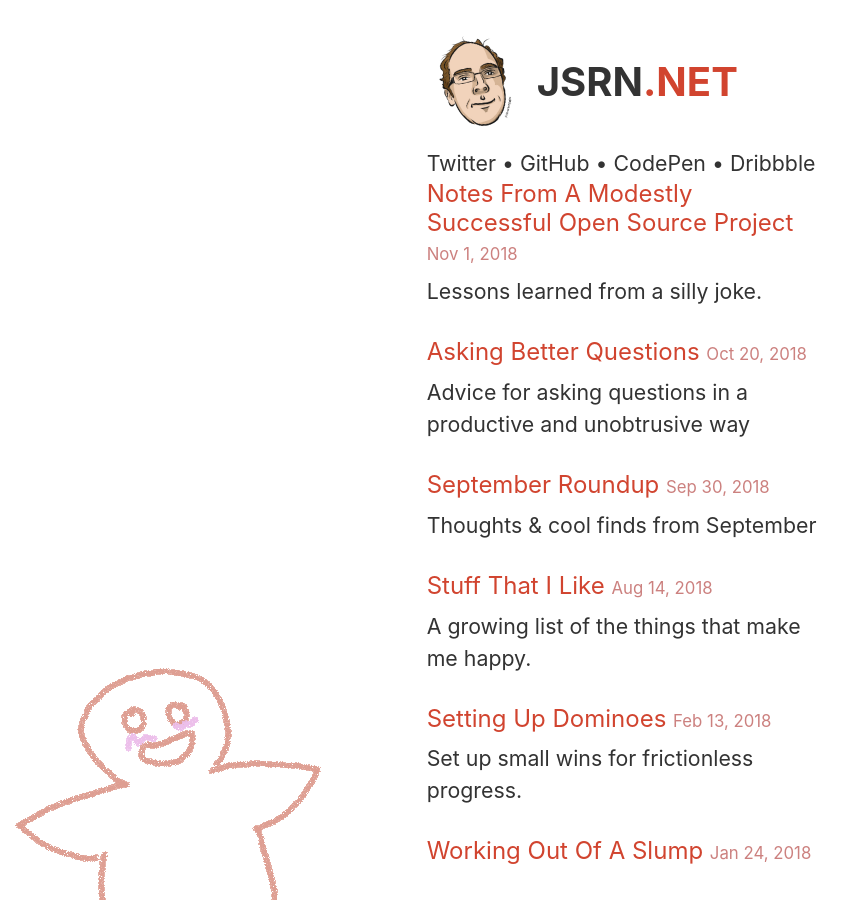
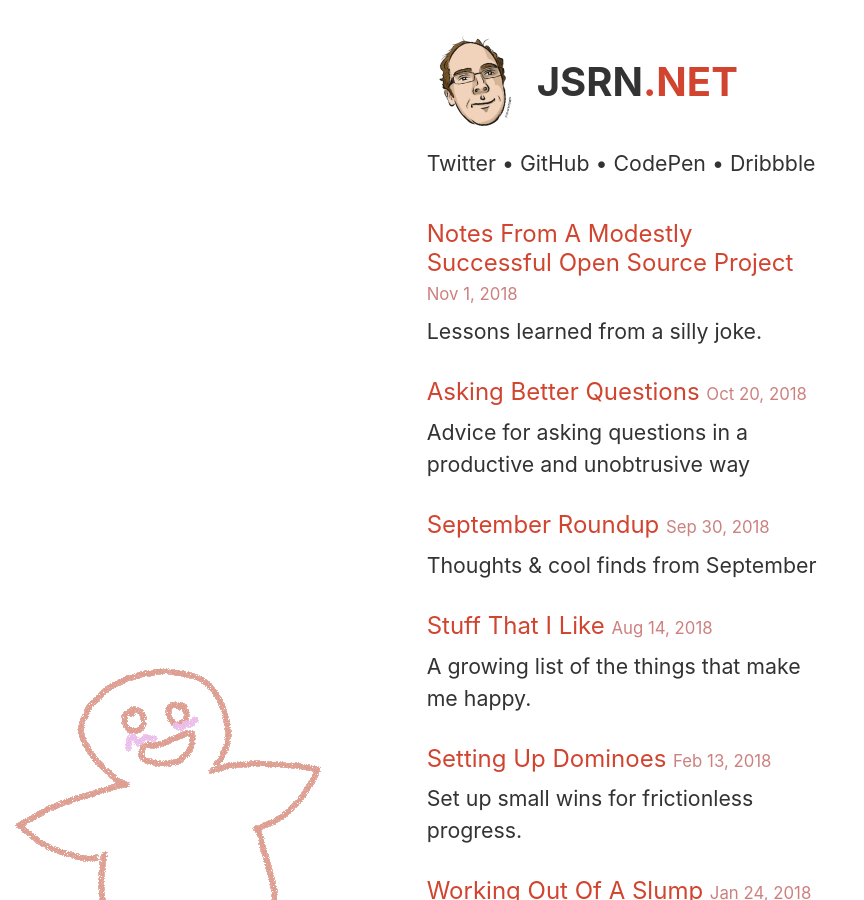
Before and after one commit to jsrn/jsrn.github.io, a Jekyll site: the page built from writing.md, in a window 1280 px wide and 900 px high. Shown: the whole window, without its empty margins (0-864 px from the left). Built offline with Jekyll 4.4.1, drawn with Linux system fonts in a browser that asks for light colours.

Commit message:
Same padding

```diff
--- a/_layouts/writing.html
+++ b/_layouts/writing.html
@@ -10,7 +10,7 @@ layout: default
   {{ content }}
 
   {%- if site.posts.size > 0 -%}
-    <ul class="post-list">
+    <ul class="post-list" style="margin-top: 40px;">
       {%- for post in site.posts -%}
       <li>
         {%- assign date_format = site.minima.date_format | default: "%b %-d, %Y" -%}
```
